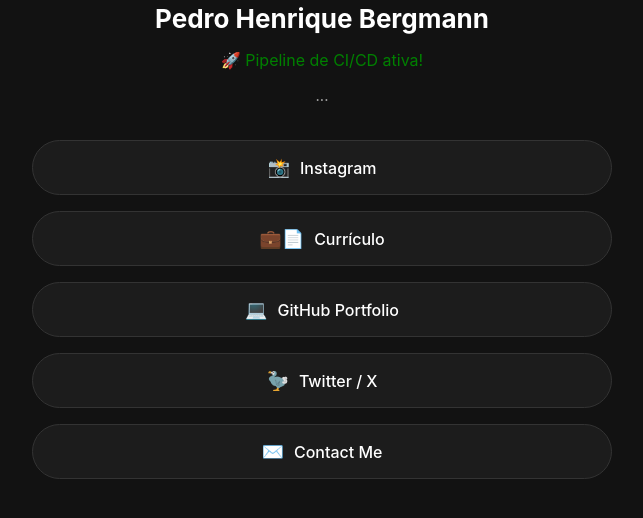
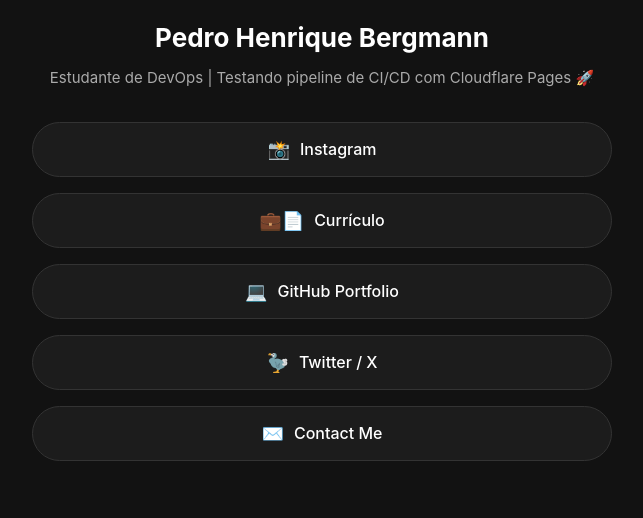
Before and after one commit to PedroHentschke/meu-site-devops, a website: page index.html in a window 1280 px wide. Shown: the part 220-738 px from the top of the page, without its empty margins (318-961 px from the left). Drawn offline with Linux system fonts and the light colour scheme.

Commit message:
Update index.html

```diff
--- a/index.html
+++ b/index.html
@@ -72,8 +72,7 @@
     <img class="profile-img" src="https://avatars.githubusercontent.com/u/178576440?v=4&size=64" alt="Foto de Perfil">
 
     <h1>Pedro Henrique Bergmann</h1>
-    <p style="text-align: center; color: green;">🚀 Pipeline de CI/CD ativa!</p>
-    <p class="bio">...</p>
+    <p class="bio">Estudante de DevOps | Testando pipeline de CI/CD com Cloudflare Pages 🚀</p>
 
     <a href="#" target="_blank" class="btn-link">
         <span class="icon">📸</span> Instagram
```
